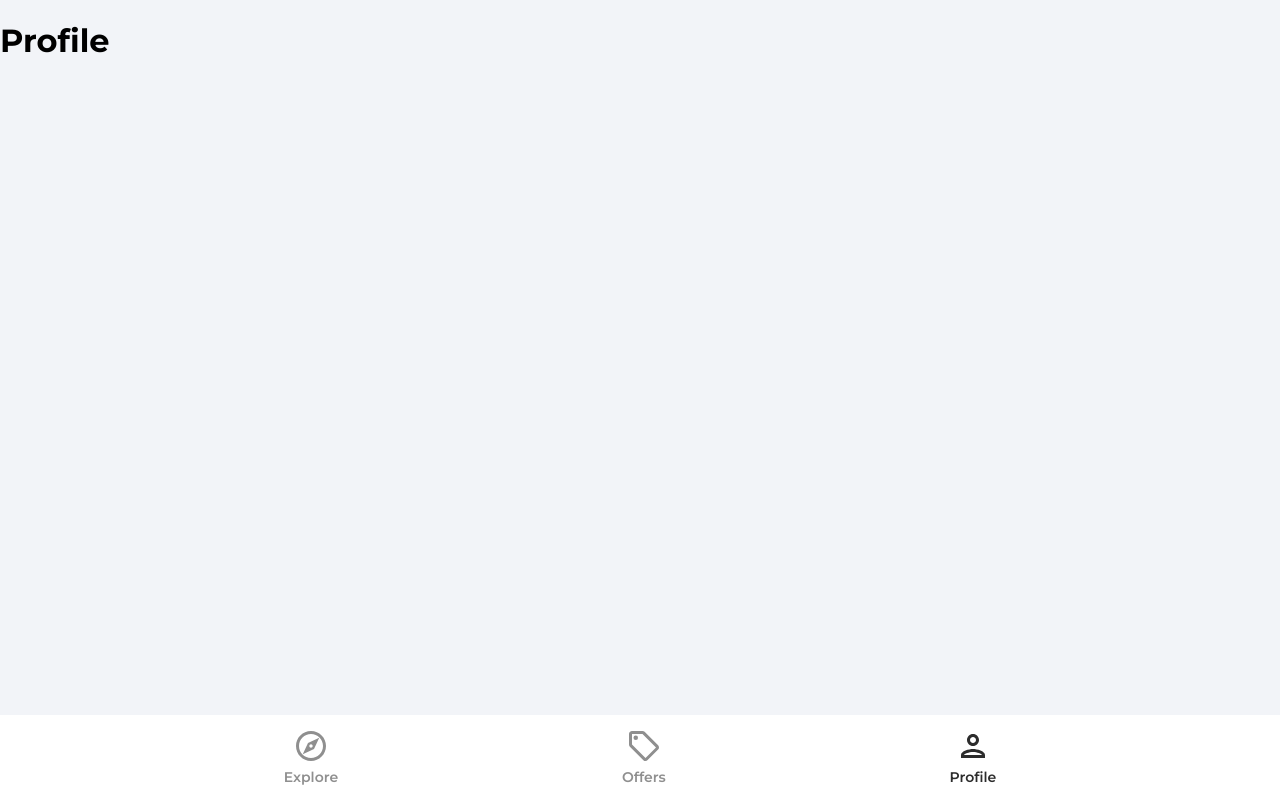
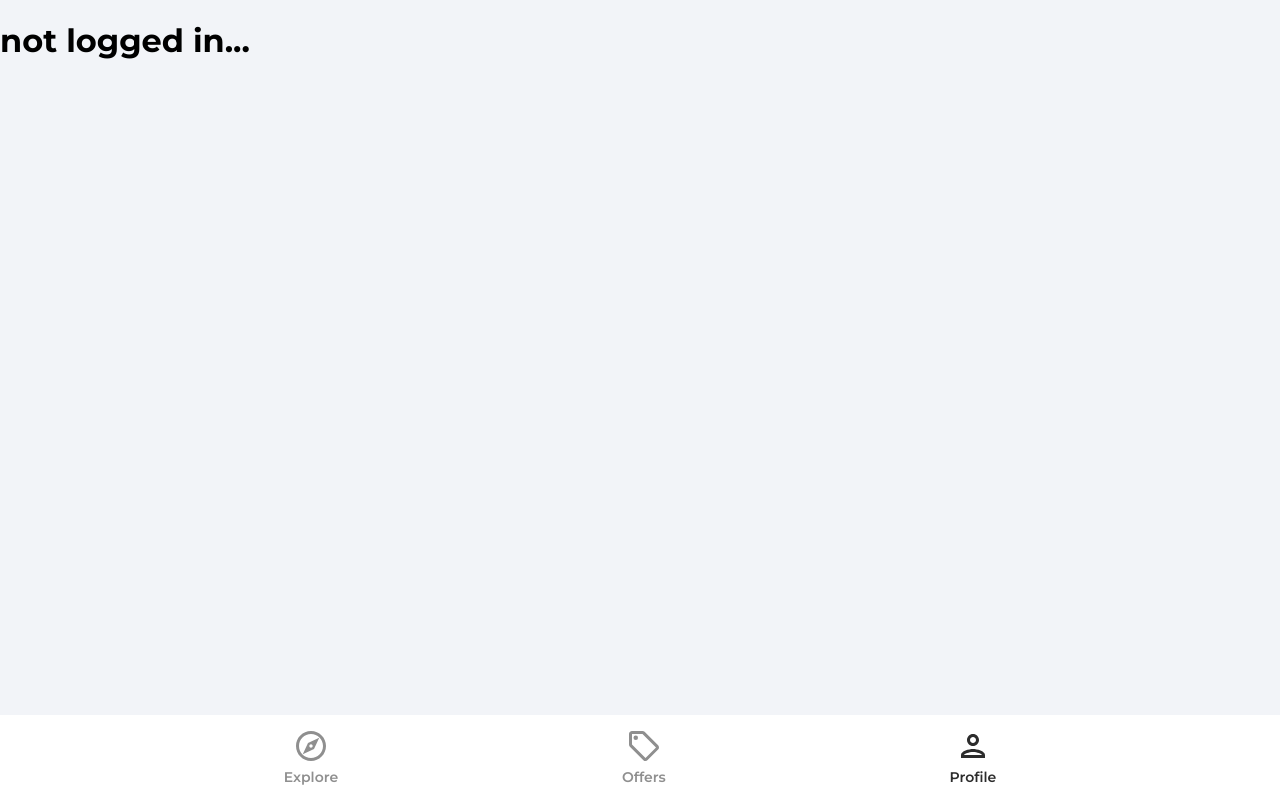
Before and after one commit to michael-rodriguez22/COURSE-react-front-to-back-2022, a React (Create React App) app in the folder house-marketplace/: page /profile in a window 1280 px wide. Built offline with nearby package versions, Linux system fonts and the light colour scheme.

Commit message:
Profile page checks for logged in user

```diff
--- a/house-marketplace/src/pages/Profile.jsx
+++ b/house-marketplace/src/pages/Profile.jsx
@@ -1,9 +1,15 @@
+import { useState, useEffect } from "react"
+import { getAuth } from "firebase/auth"
+
 function Profile() {
-  return (
-    <div>
-      <h1>Profile</h1>
-    </div>
-  )
+  const [user, setUser] = useState(null)
+  const auth = getAuth()
+
+  useEffect(() => {
+    setUser(auth.currentUser)
+  }, [])
+
+  return user ? <h1>{user.displayName}</h1> : <h1>not logged in...</h1>
 }
 
 export default Profile
```
